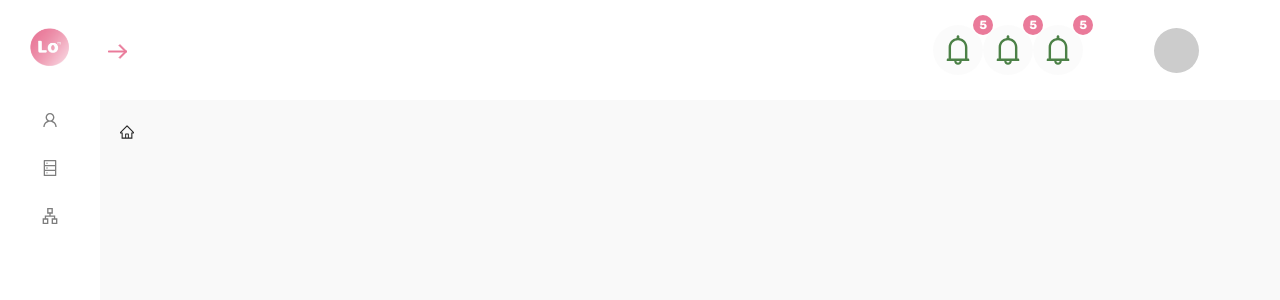
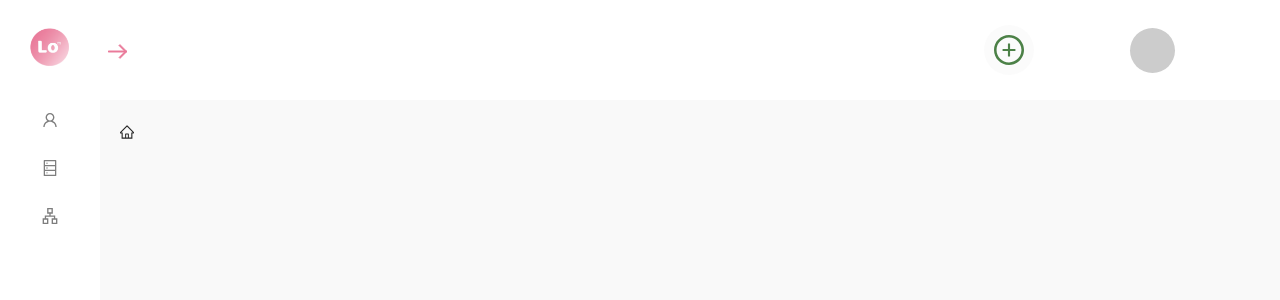
Before and after one commit to nhanvothanh719/day-off-management-system, a React (Create React App) app: page / in a window 1280 px wide. Shown: the top 300 px of the page. Built offline with nearby package versions, Linux system fonts and the light colour scheme.

Commit message:
feat: dpm-fix-dashboard-header

```diff
--- a/src/components/Breadcrumb/Breadcrumb.jsx
+++ b/src/components/Breadcrumb/Breadcrumb.jsx
@@ -1,4 +1,4 @@
-import { HomeOutlined, UserOutlined } from "@ant-design/icons";
+import { HomeOutlined } from "@ant-design/icons";
 import { Breadcrumb, Row } from "antd";
 import React, { useEffect, useState } from "react";
 import "./Breadcrumb.scss";
--- a/src/components/Form/InputForm.jsx
+++ b/src/components/Form/InputForm.jsx
@@ -30,6 +30,7 @@ function InputForm() {
 
   const onFinish = (values) => {
     form.resetFields();
+    setDayOffAmount(0);
   };
 
   const onDateRangeChange = (range) => {
@@ -48,9 +49,6 @@ function InputForm() {
     }
   }
 
-  const onChange = (value) => {
-  };
-
   return (
     <Form
       form={form}
@@ -59,6 +57,7 @@ function InputForm() {
       className="custom-form"
       layout="vertical"
       >
+
       <Form.Item
         name="day_off_type"
         label="Types of day off"
@@ -81,6 +80,12 @@ function InputForm() {
       </Form.Item>
 
       <Form.Item
+        label="Quantity"
+      >
+        <InputNumber disabled value={dayOffAmount} />
+      </Form.Item>
+
+      <Form.Item
         name="session"
         label="Session"
         rules={[{ required: true }]}
@@ -93,18 +98,13 @@ function InputForm() {
       </Form.Item>
 
       <Form.Item
-        label="Quantity"
-      >
-        <InputNumber disabled value={dayOffAmount} />
-      </Form.Item>
-
-      <Form.Item
         name="reason"
         label="Reason"
         rules={[{ required: true }]}
       >
         <TextArea rows={4} showCount maxLength={100} />
       </Form.Item>
+
       <Form.Item>
         <Button htmlType="submit">Submit</Button>
       </Form.Item>
--- a/src/components/Header/Header.jsx
+++ b/src/components/Header/Header.jsx
@@ -1,6 +1,6 @@
 import {
   AntDesignOutlined,
-  BellOutlined,
+  PlusCircleOutlined,
   ExportOutlined,
   UserOutlined,
 } from "@ant-design/icons";
@@ -42,6 +42,7 @@ function HeaderComponent(props) {
     signOut(auth).then(() => {
       localStorage.removeItem("user_email");
       localStorage.removeItem("user_avatar");
+      localStorage.removeItem("user_name");
     });
   };
 
@@ -76,11 +77,11 @@ function HeaderComponent(props) {
     <Layout.Header className="header-container">
       <Row className="header-container">
         <Col
-          xs={4}
-          sm={4}
-          md={4}
-          lg={4}
-          xl={4}
+          xs={2}
+          sm={2}
+          md={2}
+          lg={2}
+          xl={2}
           onClick={() => props.setCollapsed(!props.collapsed)}
         >
           <img
@@ -88,42 +89,9 @@ function HeaderComponent(props) {
             alt="menu_icon"
           />
         </Col>
-        <Col xs={16} sm={16} md={16} lg={16} xl={16} className="badge">
-          <Badge
-            count={5}
-            style={{ backgroundColor: "#ea7a9a", fontWeight: "bold" }}
-          >
-            <BellOutlined
-              style={{
-                fontSize: "30px",
-                color: "rgb(76, 129, 71)",
-                backgroundColor: "hsla(0,0%,98%,.8)",
-                borderRadius: "50%",
-                padding: "10px",
-              }}
-            />
-
-          </Badge>
-          <Badge
-            count={5}
-            style={{ backgroundColor: "#ea7a9a", fontWeight: "bold" }}
-          >
-            <BellOutlined
-              style={{
-                fontSize: "30px",
-                color: "rgb(76, 129, 71)",
-                backgroundColor: "hsla(0,0%,98%,.8)",
-                borderRadius: "50%",
-                padding: "10px",
-              }}
-            />
-
-          </Badge>
-          <Badge
-            count={5}
-            style={{ backgroundColor: "#ea7a9a", fontWeight: "bold" }}
-          >
-            <BellOutlined
+        <Col xs={17} sm={17} md={17} lg={17} xl={17} className="badge">
+          <Badge style={{ backgroundColor: "#ea7a9a", fontWeight: "bold" }}>
+            <PlusCircleOutlined
               style={{
                 fontSize: "30px",
                 color: "rgb(76, 129, 71)",
@@ -135,7 +103,7 @@ function HeaderComponent(props) {
 
           </Badge>
         </Col>
-        <Col xs={4} sm={4} md={4} lg={4} xl={4} className="avatar-container">
+        <Col xs={5} sm={5} md={5} lg={5} xl={5} className="avatar-container">
           <Dropdown
             overlay={menu}
             placement="bottom"
--- a/src/components/LoginForm/LoginForm.jsx
+++ b/src/components/LoginForm/LoginForm.jsx
@@ -1,14 +1,16 @@
-import { Button, Col, Form, Input, Row, Space, Typography } from "antd";
-import React, { useState } from "react";
-import "./LoginForm.scss";
-import { ImportOutlined, GoogleOutlined } from "@ant-design/icons";
-import { auth, provider } from "../../config/FirebaseConfig";
+import { GoogleOutlined, ImportOutlined } from "@ant-design/icons";
+import { Button, Col, Form, Input, Row, Typography } from "antd";
 import { signInWithPopup } from "firebase/auth";
+import React from "react";
 import logo from "../../assets/images/logo.png";
 import logo_text from "../../assets/images/logo_text2.png";
+import { auth, provider } from "../../config/FirebaseConfig";
+import "./LoginForm.scss";
+import { useNavigate } from "react-router-dom";
 
 function LoginForm() {
   const [form] = Form.useForm();
+  const navigate = useNavigate();
 
   const img_src = "https://devplus.edu.vn/assets/images/devplus/Artboard_2.png";
 
@@ -16,16 +18,18 @@ function LoginForm() {
     labelCol: { span: 7 },
   };
 
-  const onFinish = (values) => {};
+  const onFinish = (values) => {
+    navigate('/account/dashboard');
+  };
 
   const onFinishFailed = (values) => {};
 
   const handleLoginGg = () => {
     signInWithPopup(auth, provider).then((userCredential) => {
-      console.log(userCredential.user)
       localStorage.setItem("user_email", userCredential.user.email);
       localStorage.setItem("user_avatar", userCredential.user.photoURL);
       localStorage.setItem("user_name", userCredential.user.displayName);
+      navigate('/account/dashboard');
     });
   };
 
--- a/src/index.js
+++ b/src/index.js
@@ -3,6 +3,10 @@ import ReactDOM from 'react-dom';
 import './index.css';
 import App from './App';
 import 'antd/dist/antd.css';
+
+//Prevent ResizeObserver loop limit exceeded
+import ResizeObserver from 'resize-observer-polyfill';
+window.ResizeObserver = ResizeObserver;
 
 ReactDOM.render(
   <React.StrictMode>
```
